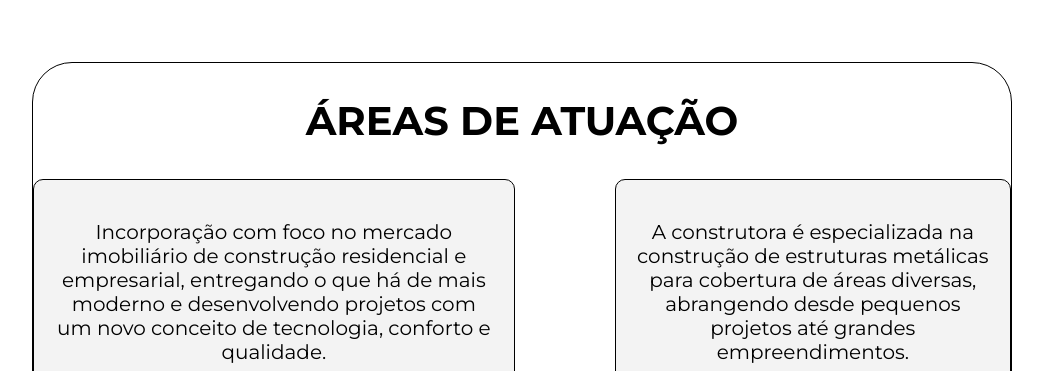
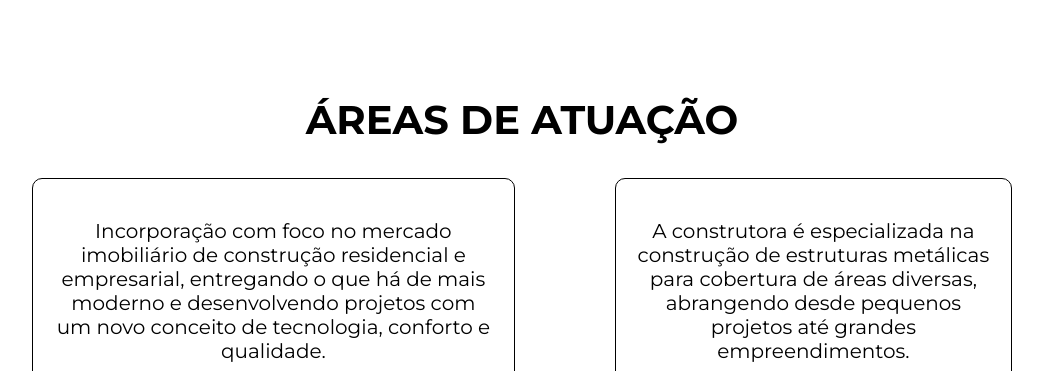
Before and after one commit to r4mongui/project-site, a plain HTML site: page index.html in a window 1280 px wide. Shown: the part 2429-2800 px from the top of the page, without its empty margins (118-1161 px from the left). Drawn offline with Linux system fonts and the light colour scheme.

Commit message:
Segundo commit - Ajustes no CSS

```diff
--- a/style.css
+++ b/style.css
@@ -11,13 +11,12 @@ html{
 
 h2{
     font-size: 40px;
+    cursor: default;
 }
 
 .header{
-    margin: 0;
     background-image: url("https://grupoconcresul.com.br/home/wp-content/uploads/2024/08/header-bd.png");
     background-size: cover;
-    background-repeat: no-repeat;
     background-position: center;
 
     display: flex;
@@ -184,8 +183,6 @@ h2{
     justify-content: center;
     margin: 80px 150px;
 
-    border: 1px solid black;
-    border-radius: 40px;
     padding-bottom: 80px;
 }
 
@@ -197,25 +194,39 @@ h2{
     gap: 100px;
 }
 
+.incorporadora{
+    position: relative;
+    overflow: hidden;
+}
+
+.incorporadora *{
+    position: relative;
+    z-index: 2;
+}
+
 .construtora, .incorporadora{
     display: flex;
     flex-direction: column;
     align-items: center;
     justify-content: space-between;
-    gap: 20px;
+    gap: 15px;
     max-width: 500px;
 
     border: 1px solid black;
     border-radius: 10px;
     padding: 20px;
 
-    background-color: rgb(243, 243, 243);
+    transition: transform 0.3s ease;
+}
+
+.construtora:hover, .incorporadora:hover{
+    transform: translateY(-10px);
 }
 
 .construtora p, .incorporadora p{
     font-size: 20px;
     text-align: center;
-    flex-grow: 1;
+    cursor: default;
 }
 
 .construtora button, .incorporadora button{
@@ -231,4 +242,10 @@ h2{
 
     font-family: Montserrat;
     font-size: 16px;
+
+    transition: transform 0.3s ease;
 }
+
+.construtora button:hover, .incorporadora button:hover{
+    transform: scale(1.1);
+}
```
Also changed, not shown: images/Gran Art.jpg (added).
